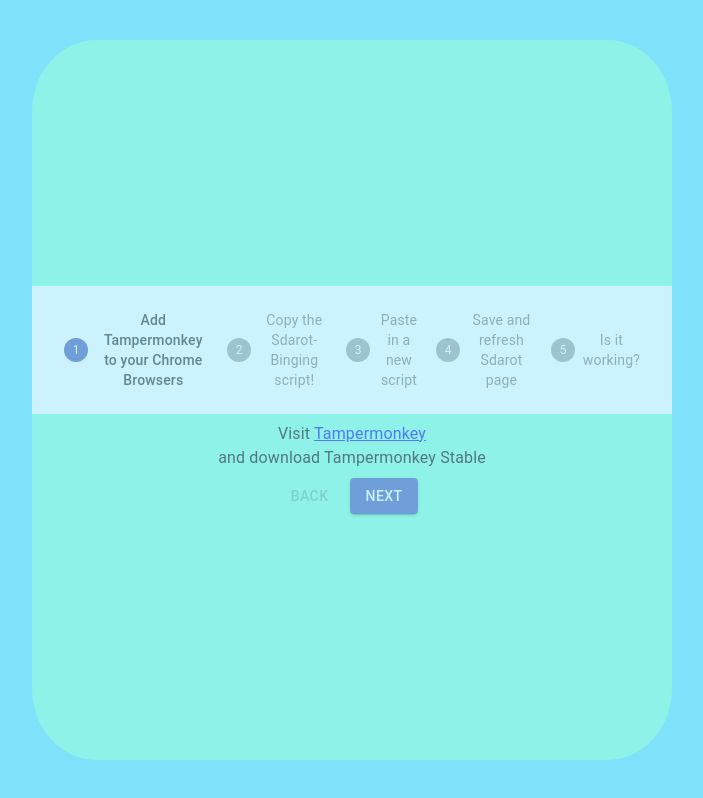
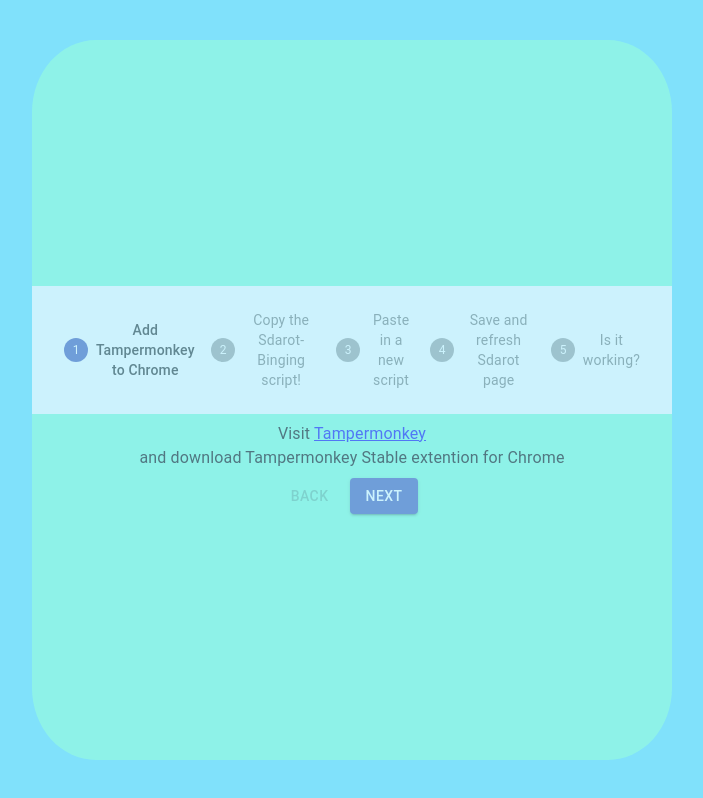
Before and after one commit to NirTatcher/bingesdarot, a React (Create React App) app: page / in a window 1280 px wide. Shown: the whole page, without its empty margins (288-991 px from the left). Built offline with nearby package versions, Linux system fonts and the light colour scheme.

Commit message:
Update StepperInstructions.js

```diff
--- a/src/StepperInstructions.js
+++ b/src/StepperInstructions.js
@@ -21,7 +21,7 @@
 }));
 
 function getSteps() {
-  return ['Add Tampermonkey to your Chrome Browsers', 'Copy the Sdarot-Binging script!',"Paste in a new script" ,'Save and refresh Sdarot page', 'Is it working?'];
+  return ['Add Tampermonkey to Chrome', 'Copy the Sdarot-Binging script!',"Paste in a new script" ,'Save and refresh Sdarot page', 'Is it working?'];
 }
 
 function getStepContent(step) {
@@ -29,7 +29,7 @@
     case 0:
       return <div style={{ alignItems: 'start' }}>
         Visit  <a href="https://www.tampermonkey.net" >Tampermonkey</a><br />
-        and download Tampermonkey Stable
+        and download Tampermonkey Stable extention for Chrome
 
       </div>
     case 1:
```
